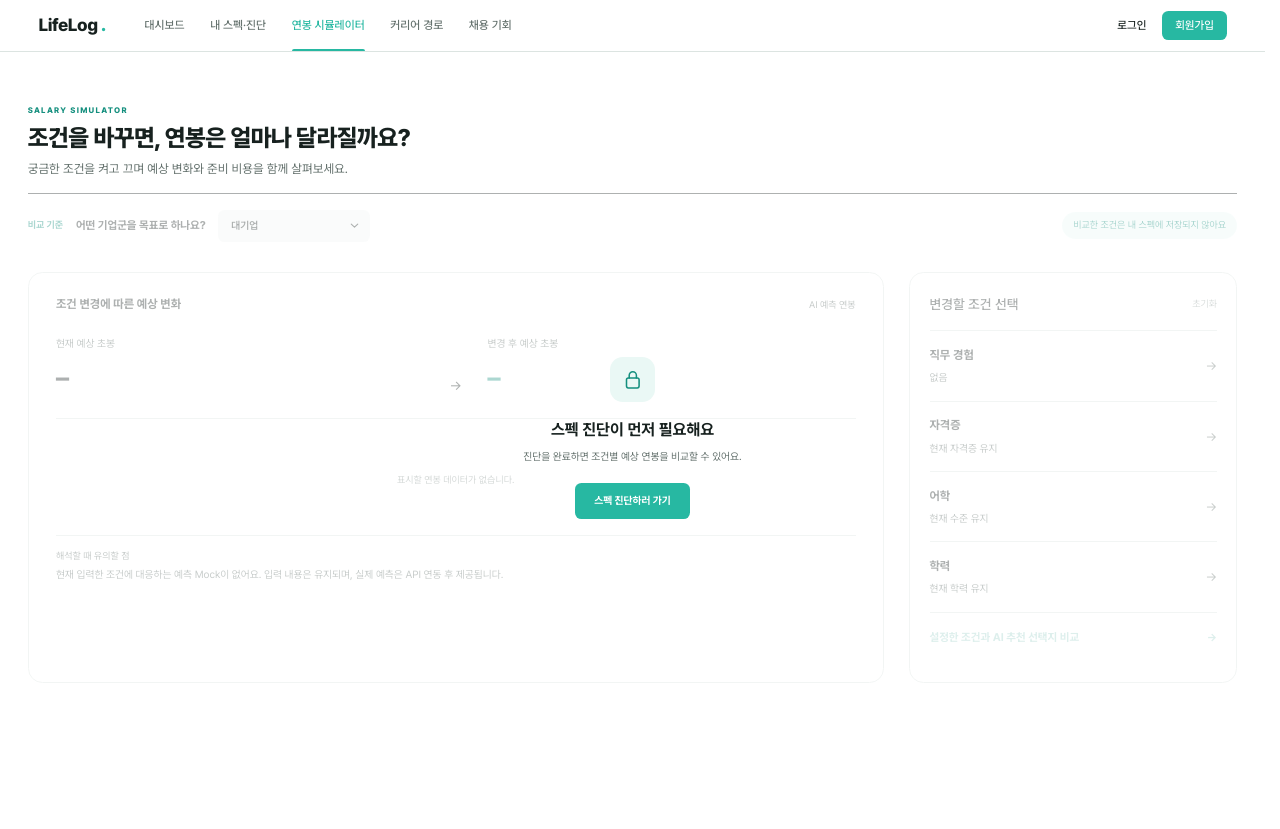
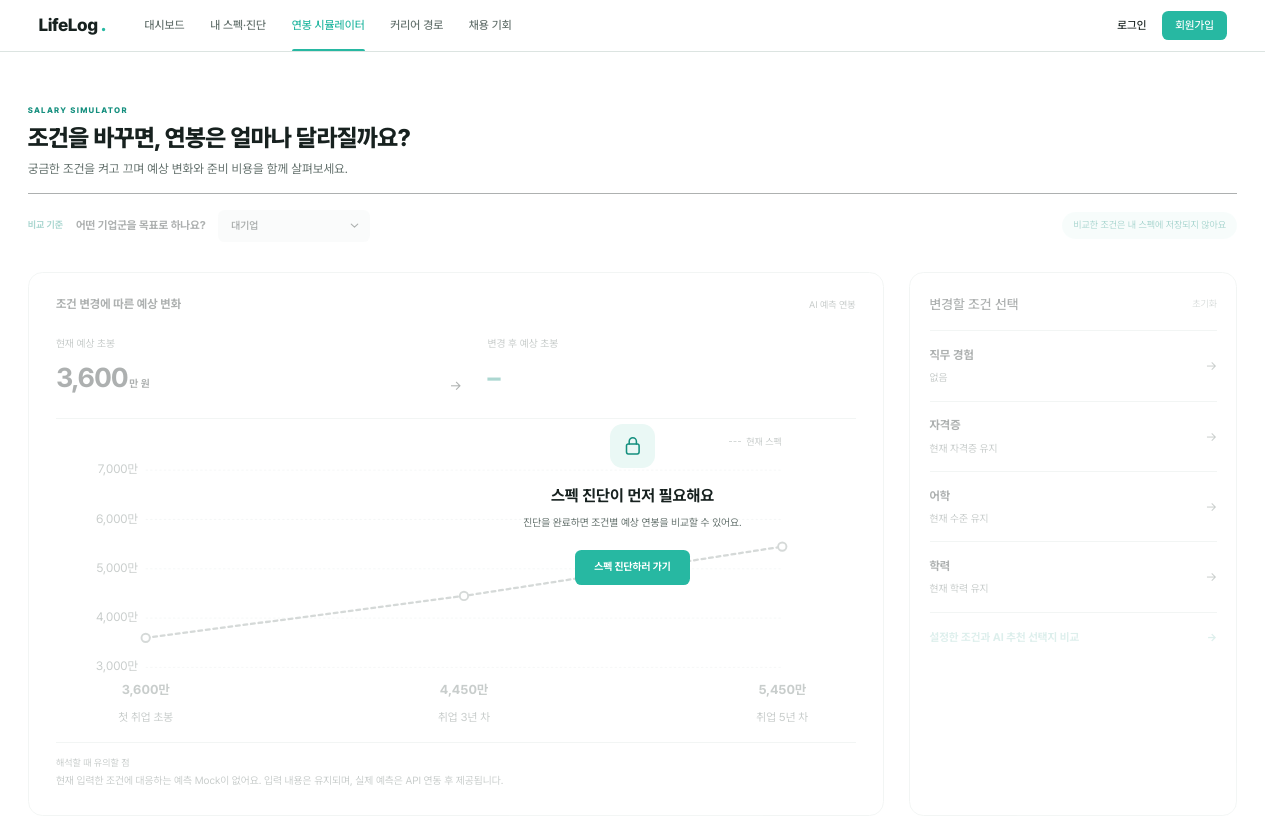
Before and after one commit to LikeLion-14-LifeLog/FE, a React (Vite) app: page /salary in a window 1280 px wide. Before the commit the page ends 800 px from the top, so only its background shows below. Built offline with nearby package versions, Linux system fonts and the light colour scheme.

Commit message:
fix: 예측 결과 누락 시 기준 연봉 데이터 유지

```diff
--- a/src/pages/Salary/SalaryPage.tsx
+++ b/src/pages/Salary/SalaryPage.tsx
@@ -267,7 +267,18 @@ function SalarySimulator({ locked = false }: { locked?: boolean }) {
     );
   }
 
-  const baseResults = result?.base.salaryResults ?? [];
+  const baselineRequest = !result
+    ? buildSalarySimulationRequest(
+        {},
+        companyGroup,
+        salarySimulationRequestMock.baseSpecProfileId,
+        profile?.educations ?? []
+      )
+    : null;
+  const baseline = baselineRequest
+    ? getSalarySimulationMock(baselineRequest)
+    : null;
+  const baseResults = (result ?? baseline)?.base.salaryResults ?? [];
   const simulatedResults = result?.simulated?.salaryResults ?? [];
   const startingSalary = baseResults.find(
     ({ annual }) => annual === 0
```
